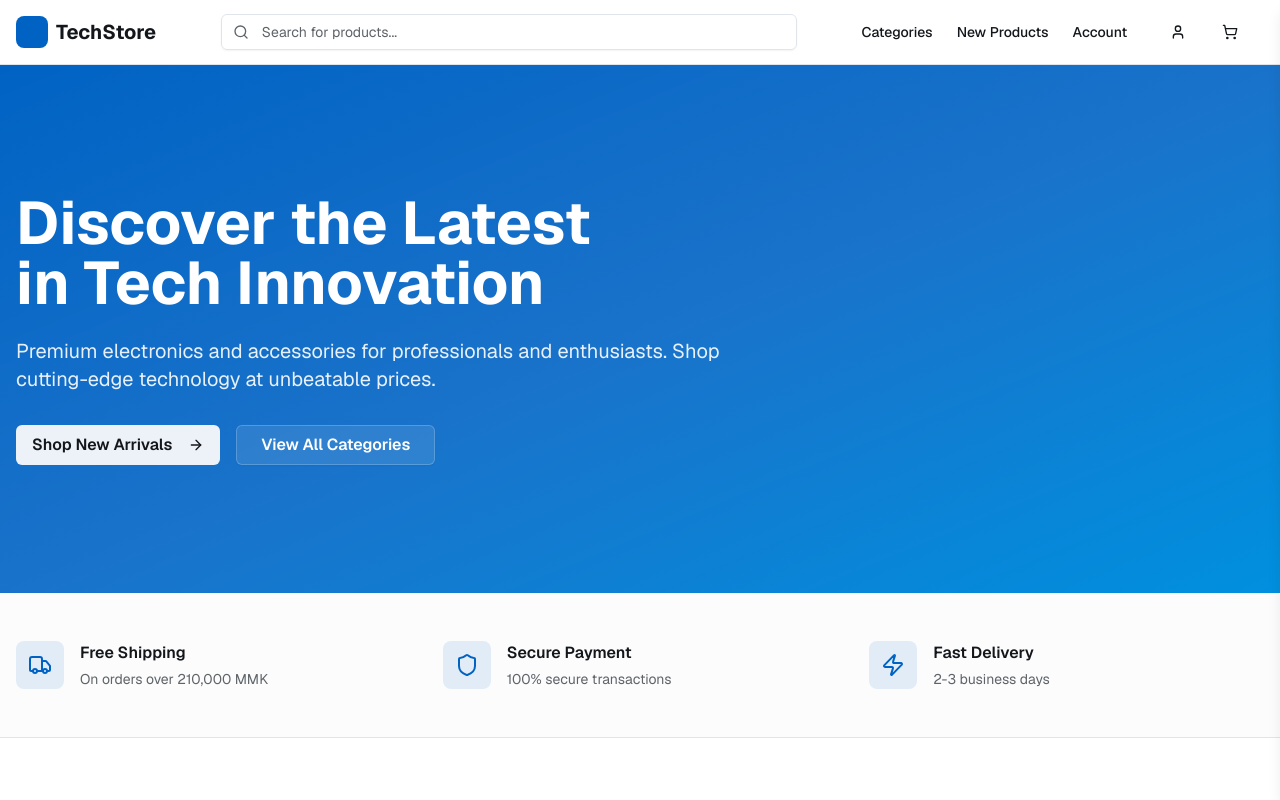
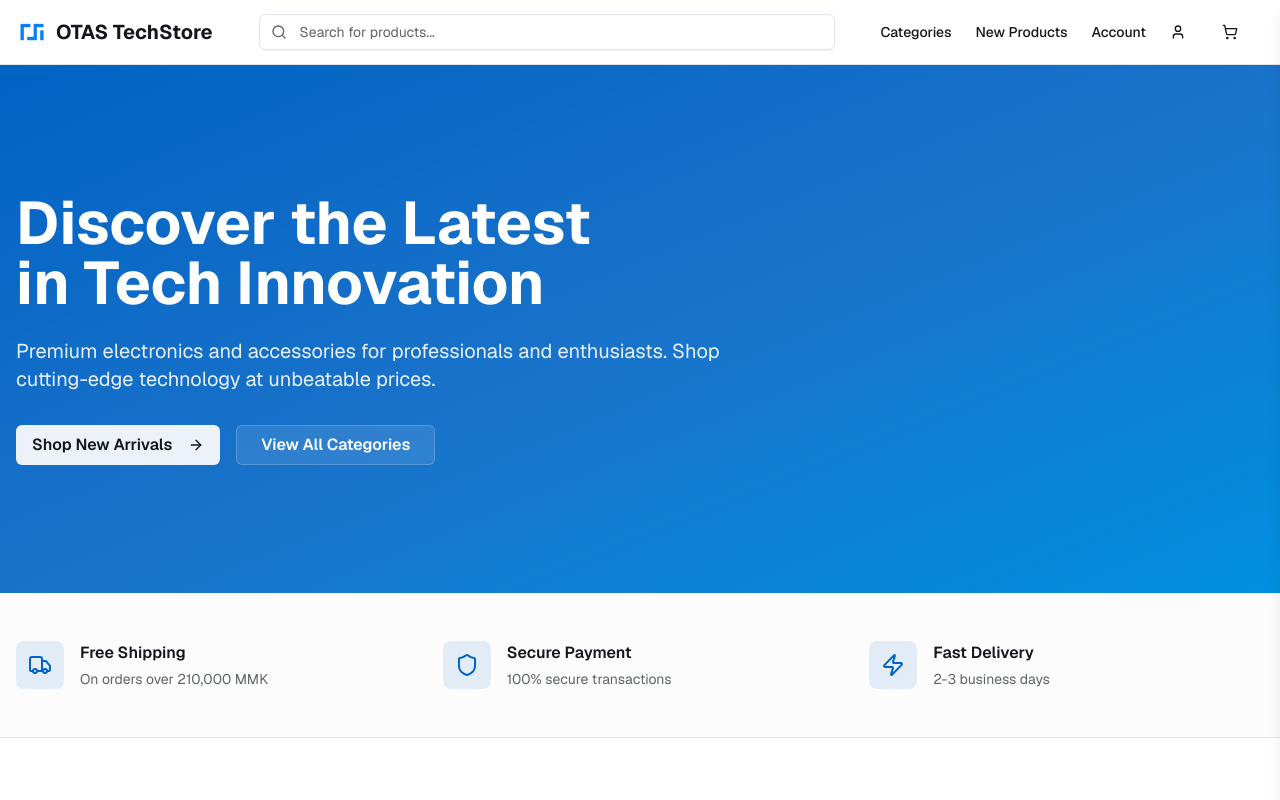
Before and after one commit to acehidan/tech-electronic-ecommerce, a Next.js app: page / in a window 1280 px wide. Shown: the top 800 px of the page. Built offline with nearby package versions, Linux system fonts and the light colour scheme.

Commit message:
chg favicon and logo

```diff
--- a/app/layout.tsx
+++ b/app/layout.tsx
@@ -12,23 +12,23 @@ export const metadata: Metadata = {
   title: "TechStore - Premium Electronics & Tech Accessories",
   description:
     "Shop the latest tech products, electronics, and accessories at unbeatable prices in Myanmar Kyat (MMK). Free shipping on orders over 210,000 MMK.",
-  generator: "v0.app",
+  generator: "otas",
   icons: {
     icon: [
       {
-        url: "/icon-light-32x32.png",
+        url: "/otas.png",
         media: "(prefers-color-scheme: light)",
       },
       {
-        url: "/icon-dark-32x32.png",
+        url: "/otas.png",
         media: "(prefers-color-scheme: dark)",
       },
       {
-        url: "/icon.svg",
+        url: "/otas.png",
         type: "image/svg+xml",
       },
     ],
-    apple: "/apple-icon.png",
+    apple: "/otas.png",
   },
 };
 
--- a/components/navigation.tsx
+++ b/components/navigation.tsx
@@ -7,6 +7,7 @@ import { Input } from "@/components/ui/input";
 import { useState } from "react";
 import { useCart } from "@/lib/cart-context";
 import { CartSheet } from "@/components/cart-sheet";
+import Image from "next/image";
 
 export function Navigation() {
   const [mobileMenuOpen, setMobileMenuOpen] = useState(false);
@@ -19,9 +20,9 @@ export function Navigation() {
           <div className="flex h-16 items-center justify-between">
             {/* Logo */}
             <Link href="/" className="flex items-center space-x-2">
-              <div className="h-8 w-8 rounded-lg bg-primary" />
+              <Image src="/otas.png" alt="Logo" width={32} height={32} />
               <span className="text-xl font-bold text-foreground">
-                TechStore
+                OTAS TechStore
               </span>
             </Link>
 
```
Also changed, not shown: public/otas.png (added).
